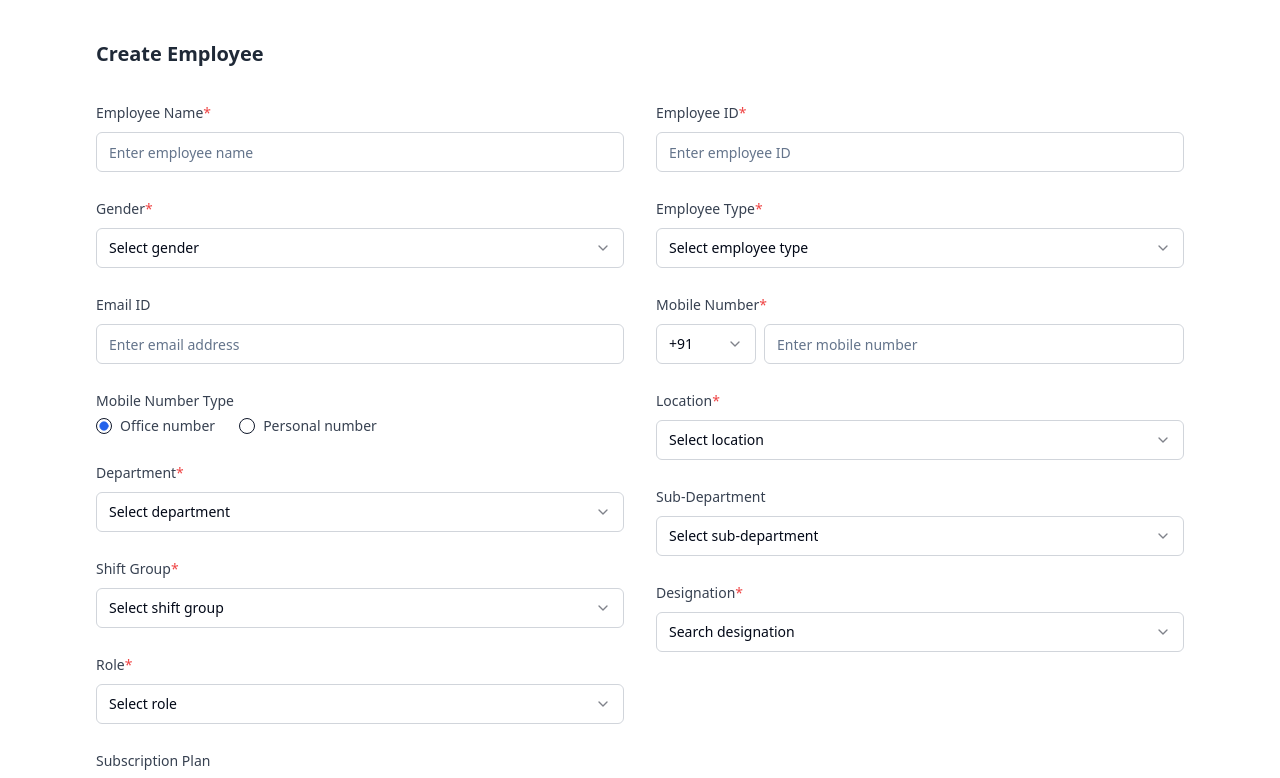
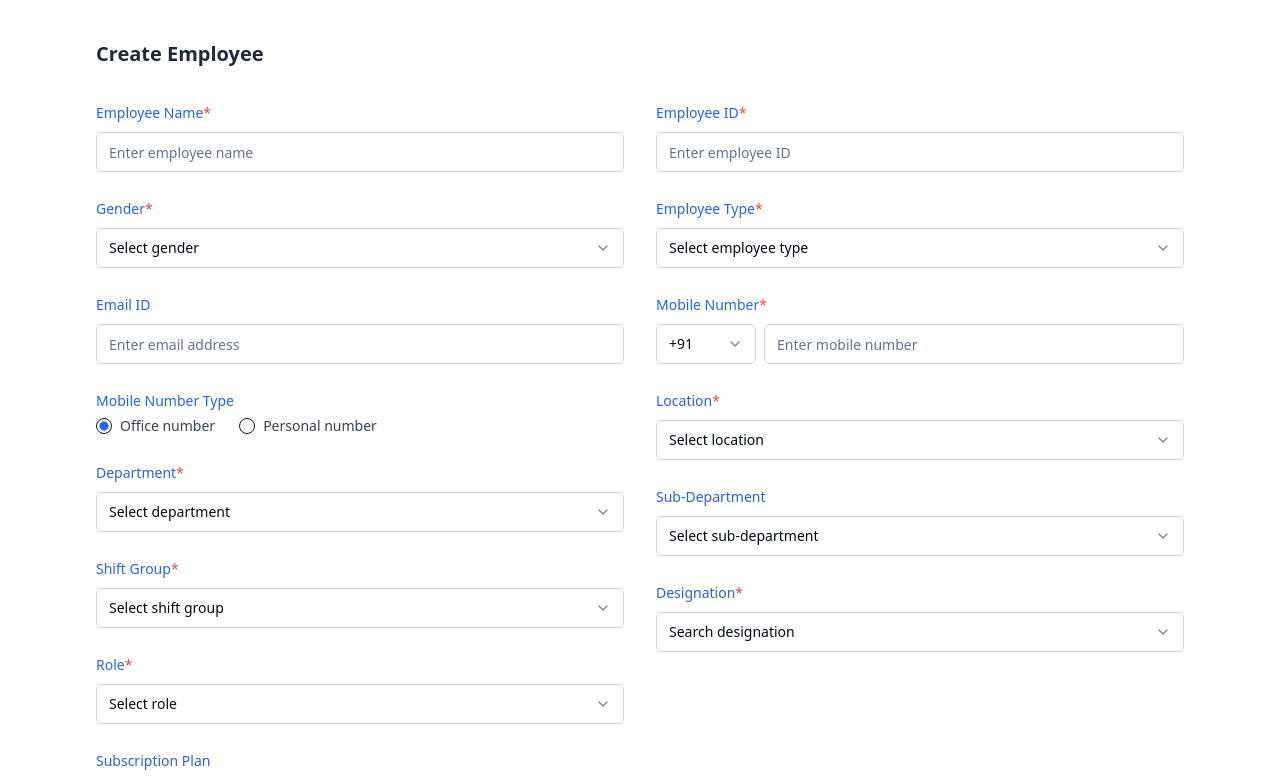
Before and after one commit to TrizenHR/trizenhr_frontend, a React (Vite) app: page /create-employee in a window 1280 px wide. Shown: the top 778 px of the page. Built offline with nearby package versions, Linux system fonts and the light colour scheme.

Commit message:
Fix: Apply blue color to labels
Apply the blue color to the labels in the CreateEmployee component to match the provided image.

```diff
--- a/src/components/ui/label.tsx
+++ b/src/components/ui/label.tsx
@@ -1,3 +1,4 @@
+
 import * as React from "react"
 import * as LabelPrimitive from "@radix-ui/react-label"
 import { cva, type VariantProps } from "class-variance-authority"
@@ -5,7 +6,7 @@ import { cva, type VariantProps } from "class-variance-authority"
 import { cn } from "@/lib/utils"
 
 const labelVariants = cva(
-  "text-sm font-medium leading-none peer-disabled:cursor-not-allowed peer-disabled:opacity-70"
+  "text-sm font-medium leading-none peer-disabled:cursor-not-allowed peer-disabled:opacity-70 text-blue-600"
 )
 
 const Label = React.forwardRef<
--- a/src/pages/CreateEmployee.tsx
+++ b/src/pages/CreateEmployee.tsx
@@ -1,3 +1,4 @@
+
 import { useState } from "react";
 import { useForm } from "react-hook-form";
 import { zodResolver } from "@hookform/resolvers/zod";
@@ -117,7 +118,7 @@ export default function CreateEmployee() {
                 name="employeeName"
                 render={({ field }) => (
                   <FormItem>
-                    <FormLabel className="text-sm font-medium text-gray-700">
+                    <FormLabel className="text-sm font-medium text-blue-600">
                       Employee Name<span className="text-red-500">*</span>
                     </FormLabel>
                     <FormControl>
@@ -137,7 +138,7 @@ export default function CreateEmployee() {
                 name="gender"
                 render={({ field }) => (
                   <FormItem>
-                    <FormLabel className="text-sm font-medium text-gray-700">
+                    <FormLabel className="text-sm font-medium text-blue-600">
                       Gender<span className="text-red-500">*</span>
                     </FormLabel>
                     <Select
@@ -167,7 +168,7 @@ export default function CreateEmployee() {
                 name="emailId"
                 render={({ field }) => (
                   <FormItem>
-                    <FormLabel className="text-sm font-medium text-gray-700">
+                    <FormLabel className="text-sm font-medium text-blue-600">
                       Email ID
                     </FormLabel>
                     <FormControl>
@@ -188,7 +189,7 @@ export default function CreateEmployee() {
                 name="mobileNumberType"
                 render={({ field }) => (
                   <FormItem className="space-y-1">
-                    <FormLabel className="text-sm font-medium text-gray-700">
+                    <FormLabel className="text-sm font-medium text-blue-600">
                       Mobile Number Type
                     </FormLabel>
                     <FormControl>
@@ -217,7 +218,7 @@ export default function CreateEmployee() {
                 name="department"
                 render={({ field }) => (
                   <FormItem>
-                    <FormLabel className="text-sm font-medium text-gray-700">
+                    <FormLabel className="text-sm font-medium text-blue-600">
                       Department<span className="text-red-500">*</span>
                     </FormLabel>
                     <Select
@@ -247,7 +248,7 @@ export default function CreateEmployee() {
                 name="shiftGroup"
                 render={({ field }) => (
                   <FormItem>
-                    <FormLabel className="text-sm font-medium text-gray-700">
+                    <FormLabel className="text-sm font-medium text-blue-600">
                       Shift Group<span className="text-red-500">*</span>
                     </FormLabel>
                     <Select
@@ -277,7 +278,7 @@ export default function CreateEmployee() {
                 name="role"
                 render={({ field }) => (
                   <FormItem>
-                    <FormLabel className="text-sm font-medium text-gray-700">
+                    <FormLabel className="text-sm font-medium text-blue-600">
                       Role<span className="text-red-500">*</span>
                     </FormLabel>
                     <Select
@@ -307,7 +308,7 @@ export default function CreateEmployee() {
                 name="subscriptionPlan"
                 render={({ field }) => (
                   <FormItem>
-                    <FormLabel className="text-sm font-medium text-gray-700">
+                    <FormLabel className="text-sm font-medium text-blue-600">
                       Subscription Plan
                     </FormLabel>
                     <Select
@@ -339,7 +340,7 @@ export default function CreateEmployee() {
                 name="employeeId"
                 render={({ field }) => (
                   <FormItem>
-                    <FormLabel className="text-sm font-medium text-gray-700">
+                    <FormLabel className="text-sm font-medium text-blue-600">
                       Employee ID<span className="text-red-500">*</span>
                     </FormLabel>
                     <FormControl>
@@ -359,7 +360,7 @@ export default function CreateEmployee() {
                 name="employeeType"
                 render={({ field }) => (
                   <FormItem>
-                    <FormLabel className="text-sm font-medium text-gray-700">
+                    <FormLabel className="text-sm font-medium text-blue-600">
                       Employee Type<span className="text-red-500">*</span>
                     </FormLabel>
                     <Select
@@ -389,7 +390,7 @@ export default function CreateEmployee() {
                 name="mobileNumber"
                 render={({ field }) => (
                   <FormItem>
-                    <FormLabel className="text-sm font-medium text-gray-700">
+                    <FormLabel className="text-sm font-medium text-blue-600">
                       Mobile Number<span className="text-red-500">*</span>
                     </FormLabel>
                     <FormControl>
@@ -422,7 +423,7 @@ export default function CreateEmployee() {
                 name="location"
                 render={({ field }) => (
                   <FormItem>
-                    <FormLabel className="text-sm font-medium text-gray-700">
+                    <FormLabel className="text-sm font-medium text-blue-600">
                       Location<span className="text-red-500">*</span>
                     </FormLabel>
                     <Select
@@ -452,7 +453,7 @@ export default function CreateEmployee() {
                 name="subDepartment"
                 render={({ field }) => (
                   <FormItem>
-                    <FormLabel className="text-sm font-medium text-gray-700">
+                    <FormLabel className="text-sm font-medium text-blue-600">
                       Sub-Department
                     </FormLabel>
                     <Select
@@ -482,7 +483,7 @@ export default function CreateEmployee() {
                 name="designation"
                 render={({ field }) => (
                   <FormItem className="relative">
-                    <FormLabel className="text-sm font-medium text-gray-700">
+                    <FormLabel className="text-sm font-medium text-blue-600">
                       Designation<span className="text-red-500">*</span>
                     </FormLabel>
                     <div className="relative">
```
